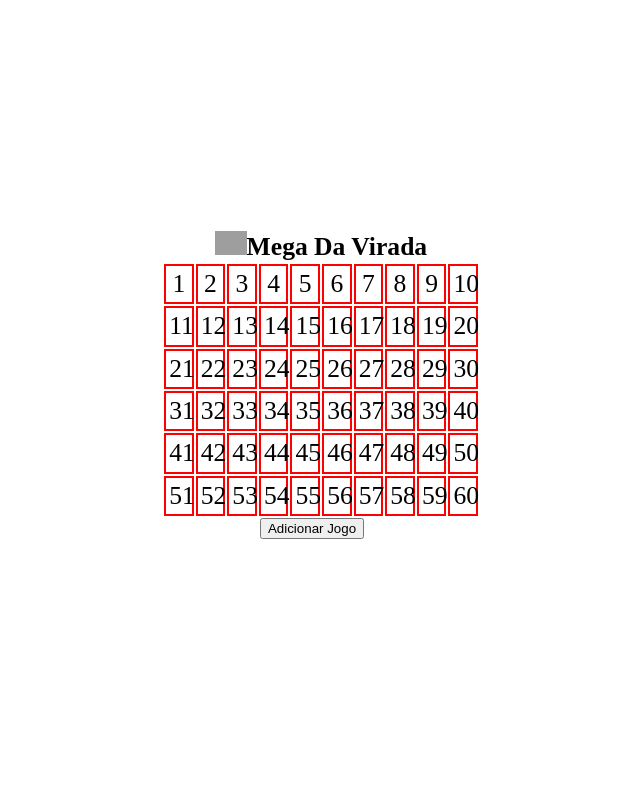
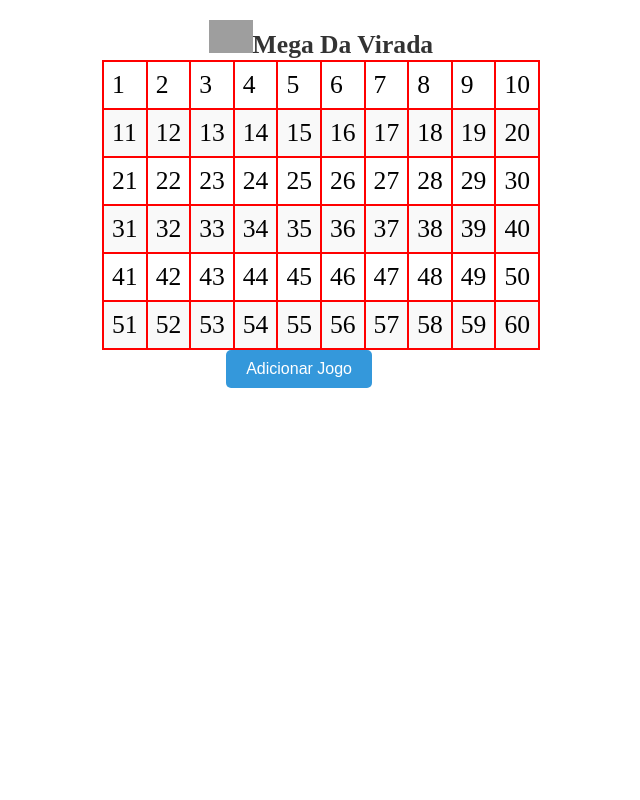
Before and after one commit to lucas-sales-pires/Projetos, a PHP site: page /numerosSorteados.html in a window 1280 px wide. Shown: the whole page, without its empty margins (319-959 px from the left). Run offline with PHP 8.4, Linux system fonts and the light colour scheme; grey boxes are pictures that could not be loaded.

Commit message:
melhoras visuais

```diff
--- a/megaDaVirada/index.css
+++ b/megaDaVirada/index.css
@@ -1,12 +1,67 @@
+body {
+    margin: 0;
+    padding: 0;
+    display: flex;
+    justify-content: center;
+    align-items: center;
+
+
+}
+
+.botao {
+    padding: 10px 20px;
+    font-size: 16px;
+    font-family: 'Arial', sans-serif;
+    background-color: #3498db;
+    color: #fff;
+    border: none;
+    border-radius: 5px;
+    cursor: pointer;
+    transition: background-color 0.3s ease;
+}
+
+.botao:hover {
+    background-color: #2980b9;
+}
+
+.container {
+    text-align: center;
+    width: 90%;
+    min-width: 300px;
+}
+
+th,
+td {
+    text-align: left;
+    padding: 8px;
+}
+
+th {
+    background-color: #f2f2f2;
+}
+
+tr:nth-child(even) {
+    background-color: #f9f9f9;
+}
+
+.highlight {
+    background-color: #ff9999;
+}
+
 td {
     border: 2px solid red;
-    padding: 1%;
     font-size: 2vw;
     cursor: pointer;
 }
 
+#tabelaResultados,
+#voltar {
+    display: none;
+}
+
 .toggle {
     background-color: gray;
+    transition: background-color 0.3s ease;
 }
 
 img {
@@ -18,43 +73,31 @@
     font-weight: bolder;
     font-family: serif;
     text-align: center;
+    color: #333
 }
 
-.container {
-    width: 90%;
-    min-width: 300px;
+
+table {
+    width: 100%;
+    border-collapse: collapse;
+    margin-top: 20px;
 }
-table{
-    margin: auto;
+
+p {
+    font-size: 1.1rem;
 }
+
 @media screen and (max-width: 600px) {
     td {
-        font-size: 4vw;
+        font-size: 5vw;
     }
 
     table {
         width: 100%;
     }
-}
-
-body {
-    margin: 0;
-    padding: 0;
-    display: flex;
-    justify-content: center;
-    align-items: center;
-    min-height: 100vh;
-}
-
-.container {
-    text-align: center;
-}
-
-#resposta {
-    padding: 5%;
-    font-size: 4.5vw;
-    font-weight: bold;
-    width: 100%;
+    caption{
+        font-size: 2.5rem;
+    }
 
 
 }
--- a/megaDaVirada/javascript.js
+++ b/megaDaVirada/javascript.js
@@ -1,6 +1,4 @@
 const td = document.querySelectorAll("td");
-const resposta = document.querySelector("#resposta");
-const ranking = document.querySelector(".ranking")
 let numerosSorteados = [];
 
 td.forEach((numero) => {
@@ -31,7 +29,13 @@
             { numeros: [9, 11, 22, 24, 36, 45] },
             { numeros: [1, 7, 40, 56, 30, 18] },
             { numeros: [11, 23, 28, 36, 50, 51] },
-            { numeros: [13, 14, 21, 33, 55, 60] }
+            { numeros: [13, 14, 21, 33, 55, 60] },
+            { numeros: [1, 9, 10, 13, 28, 56] },
+            { numeros: [8, 10, 13, 20, 52, 59] },
+            { numeros: [4, 29, 30, 37, 55, 59] },
+            { numeros: [4, 14, 21, 38, 40, 44] },
+            { numeros: [3, 11, 15, 19, 22, 40] },
+            { numeros: [4, 5, 17, 22, 43, 59] }
         ]
     },
     {
@@ -64,9 +68,8 @@
             { numeros: [39, 43, 6, 24, 30, 24] }
         ]
     }];
-
     function verificarAcertos() {
-        resposta.innerHTML = "";
+        lista = [];
 
         if (numerosSorteados.length === 6) {
             for (const jogador of jogadores) {
@@ -74,26 +77,56 @@
 
                 const bilhetesOrdenados = jogador.bilhetes.slice();
 
-                bilhetesOrdenados.sort((a, b) => {
-                    const acertosA = contarAcertos(numerosSorteados, a.numeros);
-                    const acertosB = contarAcertos(numerosSorteados, b.numeros);
+                bilhetesOrdenados.sort((a, b) => contarAcertos(b.numeros) - contarAcertos(a.numeros));
 
-                    return acertosB - acertosA;
+                bilhetesOrdenados.forEach((bilhete, i) => {
+                    const numAcertos = contarAcertos(bilhete.numeros);
+
+                    lista.push({
+                        nome: nome,
+                        numeroBilhete: i + 1,
+                        numeroAcertos: numAcertos,
+                        numeroSorteado: bilhete.numeros
+
+                    });
                 });
+            }
 
-                for (let i = 0; i < bilhetesOrdenados.length; i++) {
-                    const numerosEscolhidos = bilhetesOrdenados[i].numeros;
-                    const numAcertos = contarAcertos(numerosSorteados, numerosEscolhidos);
+            lista.sort((a, b) => b.numeroAcertos - a.numeroAcertos);
 
-                    resposta.innerHTML += `${nome} Bilhete ${i + 1} acertou <p style="color: red; font-weight: bold;">${numAcertos} números</p>.<br>`;
-                }
-            }
+            lista.forEach(item => {
+                let tabela = document.getElementById("tabelaResultados");
+                tabela.style.display = "block";
+                let voltar = document.querySelector("#voltar")
+                voltar.style.display = "block"
+                voltar.addEventListener("click",()=>{
+                    location.reload()
+                })
+                document.querySelector("form").style.display = "none"
+
+
+                let novaLinha = tabela.insertRow();
+
+                let celulaNome = novaLinha.insertCell(0);
+                celulaNome.innerHTML = item.nome;
+
+                let celulaAcertos = novaLinha.insertCell(1);
+                celulaAcertos.classList.add("highlight")
+                celulaAcertos.innerHTML = item.numeroAcertos;
+
+
+                let celulaBilhete = novaLinha.insertCell(2);
+                celulaBilhete.innerHTML = item.numeroBilhete;
+
+                let celulaBilheteCompleto = novaLinha.insertCell(3);
+                celulaBilheteCompleto.innerHTML = item.numeroSorteado;
+
+            });
         } else {
             alert("Escolha ao menos 6 números");
         }
     }
 
-
-function contarAcertos(numerosSorteados, numerosEscolhidos) {
-    return numerosEscolhidos.filter(numero => numerosSorteados.includes(String(numero))).length;
-}
+    function contarAcertos(numerosEscolhidos) {
+        return numerosEscolhidos.filter(numero => numerosSorteados.includes(String(numero))).length;
+    }
--- a/megaDaVirada/numerosSorteados.html
+++ b/megaDaVirada/numerosSorteados.html
@@ -9,13 +9,13 @@
 </head>
 
 <body>
-    <div class="ranking">
-    </div>
+
     <main>
         <div class="container">
             <form>
                 <table>
                     <caption><img src="trevo.jpg">Mega Da Virada</caption>
+
                         <tr>
                             <td>1</td>
                             <td>2</td>
@@ -94,9 +94,18 @@
                         <td>60</td>
                     </tr>
                 </table>
-                <button type="button" onclick="verificarAcertos()">Adicionar Jogo</button>
-                <div id="resposta"></div>
+                <button type="button" onclick="verificarAcertos()" class="botao">Adicionar Jogo</button>
             </form>
+            <table id="tabelaResultados">
+                <button type="button" id = "voltar" class="botao">Voltar</button>
+                <caption>Resultado</caption>
+                <tr>
+                    <th>Nome</th>
+                    <th>Acertos</th>
+                    <th>Bilhete</th>
+                    <th>Numeros do Bilhete</th>
+                </tr>
+            </table>
         </div>
 
     </main>
```
Also changed, not shown: megaDaVirada/bolao.jpg (added).
